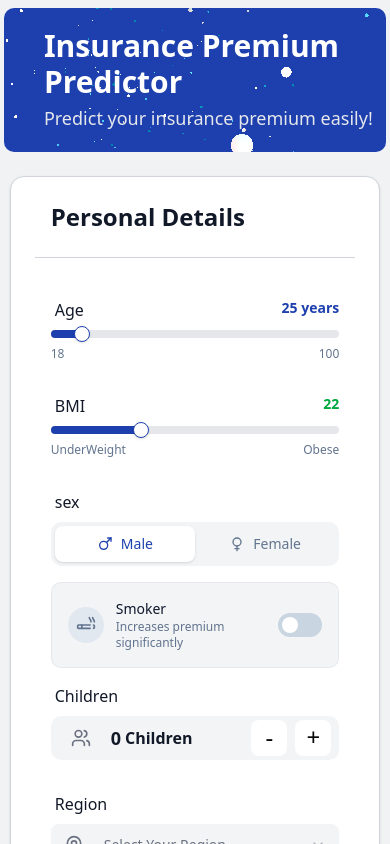
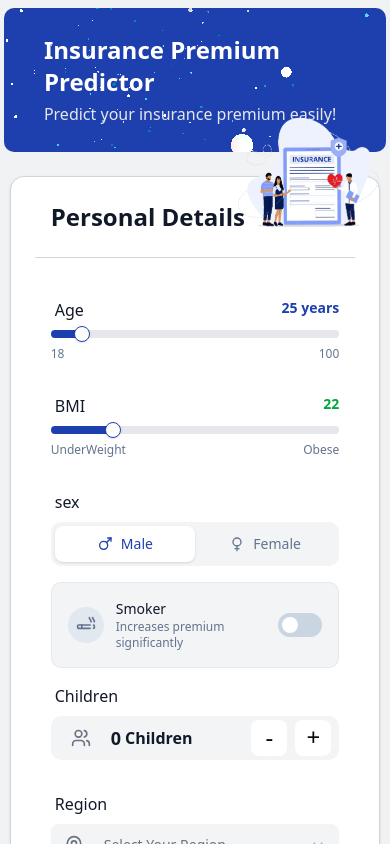
Before and after one commit to mayanksingla910/Insurance-Premium-Predictor, a React app in the folder frontend/: page / in a window 390 px wide. Shown: the top 844 px of the page. Built offline with nearby package versions, Linux system fonts and the light colour scheme; the HTML template or start-up script is replaced by a standard one.

Commit message:
updated UI

```diff
--- a/frontend/src/components/predictionForm.tsx
+++ b/frontend/src/components/predictionForm.tsx
@@ -1,4 +1,4 @@
-import { useEffect, useState } from "react";
+import { useEffect, useRef, useState } from "react";
 import { Card, CardContent, CardTitle } from "./ui/card";
 import { Slider } from "./ui/slider";
 import { ChevronRight, Cigarette, Loader2, MapPin, Mars } from "lucide-react";
@@ -35,6 +35,8 @@ const PredictionForm = ({
     region: "northwest",
     sex: "male",
   });
+  const timeoutRef = useRef<ReturnType<typeof setTimeout> | null>(null);
+  const firstRun = useRef(true);
 
   const handleChange = (field: string, value: string | number | boolean) => {
     setFormData((prev) => ({
@@ -47,9 +49,13 @@ const PredictionForm = ({
     if (e) e.preventDefault();
     setLoading(true);
     try {
-      const response = await axios.post("http://localhost:5000/predict", formData, {
-        headers: { "Content-Type": "application/json" },
-      });
+      const response = await axios.post(
+        "https://insurance-premium-predictor-fuwb.onrender.com/predict",
+        formData,
+        {
+          headers: { "Content-Type": "application/json" },
+        }
+      );
       setPremium(response.data.premium);
     } catch (error) {
       alert(error);
@@ -60,12 +66,27 @@ const PredictionForm = ({
   };
 
   useEffect(() => {
-    if (premium !== null) handleSubmit();
+    if (firstRun.current) {
+      firstRun.current = false;
+      return;
+    }
+
+    if (premium === null) return;
+
+    if (timeoutRef.current) clearTimeout(timeoutRef.current);
+
+    timeoutRef.current = setTimeout(() => {
+      handleSubmit();
+    }, 500);
+
+    return () => {
+      if (timeoutRef.current) clearTimeout(timeoutRef.current);
+    };
   }, [formData]);
 
   return (
     <div className=" mt-6">
-      <Card className="w-[95%] mx-auto pb-0">
+      <Card className="w-[95%] mx-auto ">
         <CardTitle className="text-2xl font-bold mx-10">
           Personal Details
         </CardTitle>
@@ -112,7 +133,7 @@ const PredictionForm = ({
               <Slider
                 onValueChange={(value) => handleChange("bmi", value[0])}
                 defaultValue={[22]}
-                min={10}
+                min={15}
                 max={50}
                 step={0.1}
                 className={`mt-2 w-full`}
@@ -222,9 +243,9 @@ const PredictionForm = ({
                 </SelectContent>
               </Select>
             </div>
-            <div className="col-span-1 md:col-span-2 h-24 mt-4 space-y-2">
+            <div className="col-span-1 md:col-span-2  mt-4 space-y-2">
               <div className="border-b border-border" />
-              <Button type="submit" className="w-full mt-4 shadow-lg">
+              <Button type="submit" className="w-full my-4 shadow-lg">
                 {loading ? (
                   <Loader2 className="animate-spin size-5" />
                 ) : (
--- a/frontend/src/components/welcomeCard.tsx
+++ b/frontend/src/components/welcomeCard.tsx
@@ -16,10 +16,10 @@ const WelcomeCard = () => {
       />
       <div className="m-10 absolute w-[90%]">
         <div className="">
-          <h1 className="text-primary-foreground text-3xl font-bold w-fit">
+          <h1 className="text-primary-foreground text-2xl sm:text-3xl font-bold w-fit transition-all duration-300">
             Insurance Premium Predictor
           </h1>
-          <h2 className="text-muted text-lg mt-1 w-fit">
+          <h2 className="text-muted text-md sm:text-lg mt-1 w-fit transition-all duration-300">
             Predict your insurance premium easily!
           </h2>
         </div>
@@ -27,7 +27,7 @@ const WelcomeCard = () => {
           <motion.img
             src="insurance-concept-illustration_86047-116-removebg-preview.png"
             alt="insurance"
-            className="absolute h-40 right-0 -bottom-14 hidden md:block"
+            className="absolute h-32 md:h-40 right-0 sm:-right-5 md:right-0 -bottom-28 sm:-bottom-14 transition-all duration-300"
             animate={{
               y: [0, -5, 5, -3, 0],
               rotate: [0, -1, 1, -0.5, 0],
```
Also changed, not shown: frontend/vercel.json (added).
